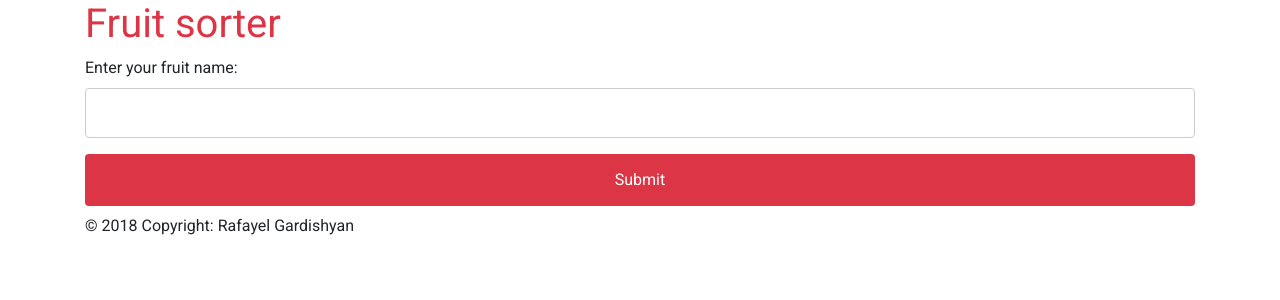
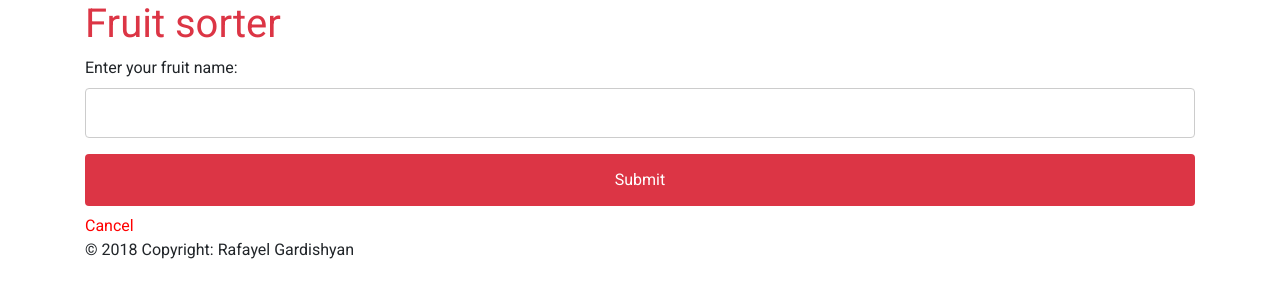
Before and after one commit to RafayelGardishyan/knnFruitSorter, a Django app: page /edit/1 in a window 1280 px wide. Shown: the top 300 px of the page. Run offline with Django 3.2, Linux system fonts and the light colour scheme; some libraries are stand-ins or nearby versions; some web fonts are replaced.

Commit message:
Little detail addition

```diff
--- a/Sorter/settings.py
+++ b/Sorter/settings.py
@@ -109,9 +109,6 @@ USE_L10N = True
 
 USE_TZ = True
 
-# Static files (CSS, JavaScript, Images)
-# https://docs.djangoproject.com/en/2.0/howto/static-files/
-
 STATIC_URL = '/static/'
 
 STATIC_ROOT = 'static/'
--- a/database/templates/edit.html
+++ b/database/templates/edit.html
@@ -7,4 +7,5 @@
     <input type="text" name="name">
     <input class="btn btn-danger"  type="submit" value="Submit" />
 </form>
+<a href="/">Cancel</a>
 {% endblock %}
```
